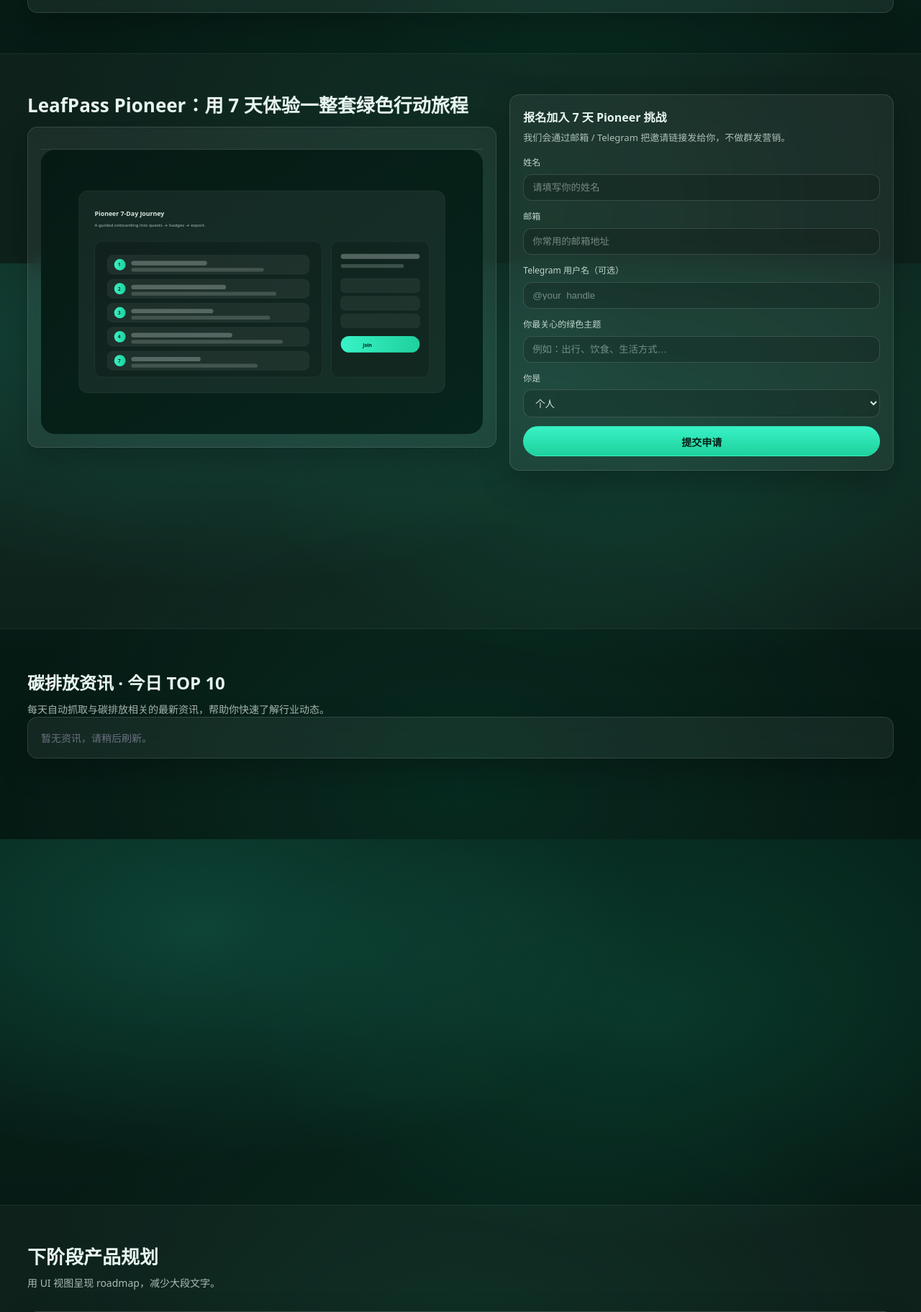
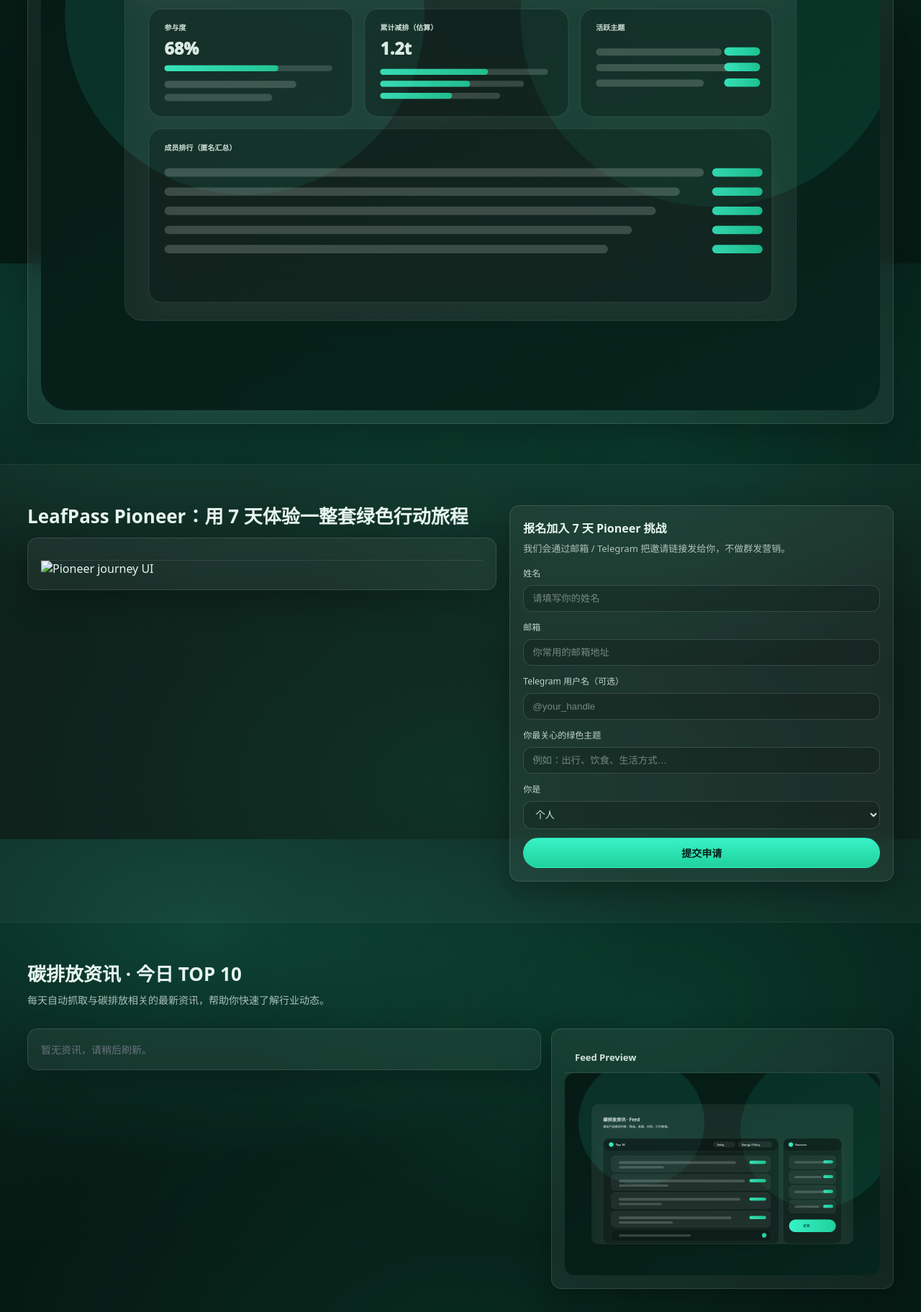
Before and after one commit to suchenyang0910-glitch/greensphere, a FastAPI app: page / in a window 1280 px wide. Shown: the part 2834-4657 px from the top of the page at 72% size. Run offline with FastAPI, Linux system fonts and the light colour scheme; data that the repository does not hold is empty; parts of the project's set-up code (start-up, migrations or seed data) failed here and were passed over; some libraries are stand-ins or nearby versions.

Commit message:
modified:   .env.example 	modified:   app/api/site.py 	modified:   static/style_home.css 	new file:   static/ui/hero_product.svg 	modified:   static/ui/hero_ui.svg 	new file:   static/ui/news_ui.svg 	modified:   static/ui/pioneer_ui.svg 	modified:   static/ui/profile_ui.svg 	modified:   static/ui/roadmap_ui.svg 	modified:   static/ui/steps_ui.svg 	new file:   static/ui/teams_product.svg 	modified:   templates/home.html

```diff
--- a/app/api/site.py
+++ b/app/api/site.py
@@ -27,11 +27,14 @@ templates.env.globals["GS_OFFICIAL_CHANNEL_URL"] = (os.getenv("GS_OFFICIAL_CHANN
 templates.env.globals["GS_COMMUNITY_GROUP_URL"] = (os.getenv("GS_COMMUNITY_GROUP_URL") or "https://t.me/GreenSphere_Community").strip()
 templates.env.globals["GS_HOME_HERO_IMAGE_URL"] = (os.getenv("GS_HOME_HERO_IMAGE_URL") or "https://picsum.photos/seed/greensphere-hero/1400/900.jpg").strip()
 templates.env.globals["GS_HOME_SECTION_IMAGE_URL"] = (os.getenv("GS_HOME_SECTION_IMAGE_URL") or "https://picsum.photos/seed/greensphere-section/1400/900.jpg").strip()
+templates.env.globals["GS_HOME_HERO_PRODUCT_IMAGE_URL"] = (os.getenv("GS_HOME_HERO_PRODUCT_IMAGE_URL") or "/static/ui/hero_product.svg").strip()
+templates.env.globals["GS_HOME_TEAMS_PRODUCT_IMAGE_URL"] = (os.getenv("GS_HOME_TEAMS_PRODUCT_IMAGE_URL") or "/static/ui/teams_product.svg").strip()
 templates.env.globals["GS_HOME_HERO_UI_IMAGE_URL"] = (os.getenv("GS_HOME_HERO_UI_IMAGE_URL") or "/static/ui/hero_ui.svg").strip()
 templates.env.globals["GS_HOME_STEPS_UI_IMAGE_URL"] = (os.getenv("GS_HOME_STEPS_UI_IMAGE_URL") or "/static/ui/steps_ui.svg").strip()
 templates.env.globals["GS_HOME_PROFILE_UI_IMAGE_URL"] = (os.getenv("GS_HOME_PROFILE_UI_IMAGE_URL") or "/static/ui/profile_ui.svg").strip()
 templates.env.globals["GS_HOME_PIONEER_UI_IMAGE_URL"] = (os.getenv("GS_HOME_PIONEER_UI_IMAGE_URL") or "/static/ui/pioneer_ui.svg").strip()
 templates.env.globals["GS_HOME_ROADMAP_UI_IMAGE_URL"] = (os.getenv("GS_HOME_ROADMAP_UI_IMAGE_URL") or "/static/ui/roadmap_ui.svg").strip()
+templates.env.globals["GS_HOME_NEWS_UI_IMAGE_URL"] = (os.getenv("GS_HOME_NEWS_UI_IMAGE_URL") or "/static/ui/news_ui.svg").strip()
 
 site_router = APIRouter()
 
--- a/static/style_home.css
+++ b/static/style_home.css
@@ -255,6 +280,13 @@ h1, h2, h3, h4, p {
 
 .gs-ui-grid-2 {
   grid-template-columns: 1fr 1fr;
+}
+
+.gs-news-grid {
+  display: grid;
+  grid-template-columns: 1.2fr 0.8fr;
+  gap: 14px;
+  align-items: start;
 }
 
 .gs-ui-card {
@@ -553,15 +585,6 @@ h1, h2, h3, h4, p {
   color: rgba(231, 245, 239, 0.96);
 }
 
-.gs-screen {
-  scroll-snap-align: start;
-  scroll-snap-stop: always;
-  min-height: 100vh;
-}
-
-.gs-screen-footer {
-  scroll-snap-align: end;
-}
 
 @media (max-width: 980px) {
   .gs-hero-grid {
--- a/templates/home.html
+++ b/templates/home.html
@@ -68,7 +61,7 @@
   </header>
 
   <!-- Hero -->
-  <section id="hero" class="lp-hero gs-screen">
+  <section id="hero" class="lp-hero">
     <div class="lp-container gs-hero-shell">
       <div class="gs-hero-surface">
         <div class="gs-hero-grid">
@@ -102,7 +114,7 @@
           <div class="gs-hero-right">
             <div class="lp-card gs-hero-media">
               <div class="gs-hero-media-img">
-                <img src="{{ img_src(GS_HOME_HERO_IMAGE_URL) }}" alt="GreenSphere preview" loading="eager" decoding="async">
+                <img src="{{ img_src(GS_HOME_HERO_PRODUCT_IMAGE_URL) }}" alt="GreenSphere preview" loading="eager" decoding="async">
               </div>
               <div class="gs-hero-media-meta">
                 <div class="gs-hero-media-title">LeafPass Preview</div>
@@ -133,7 +145,7 @@
 
 
   <!-- What & How -->
-  <section id="what-how" class="lp-section lp-section-alt gs-screen">
+  <section id="what-how" class="lp-section lp-section-alt">
     <div class="lp-container">
       <div class="lp-section-header">
         <h2 data-i18n="what.title">
@@ -162,7 +174,7 @@
   </section>
 
   <!-- Why / For whom -->
-  <section id="why-for-whom" class="lp-section gs-screen">
+  <section id="why-for-whom" class="lp-section">
     <div class="lp-container">
       <div class="lp-section-header">
         <h2 data-i18n="why.title">为什么先从「简单打卡」开始？</h2>
@@ -183,7 +195,7 @@
           <div class="lp-card gs-ui-card">
             <div class="gs-ui-card-title">For individuals & teams</div>
             <div class="gs-ui-card-img">
-              <img src="{{ img_src(GS_HOME_SECTION_IMAGE_URL) }}" alt="GreenSphere for whom" loading="lazy" decoding="async">
+              <img src="{{ img_src(GS_HOME_TEAMS_PRODUCT_IMAGE_URL) }}" alt="GreenSphere for whom" loading="lazy" decoding="async">
             </div>
           </div>
         </div>
@@ -192,7 +204,7 @@
   </section>
 
   <!-- Pioneer / Waitlist -->
-  <section id="pioneer" class="lp-section lp-section-alt gs-screen">
+  <section id="pioneer" class="lp-section lp-section-alt">
     <div class="lp-container lp-pioneer-grid">
       <div class="lp-pioneer-left">
         <h2 data-i18n="pioneer.title">
@@ -278,12 +290,15 @@
     </div>
   </section>
 
-  <section id="news" class="lp-section gs-screen">
+  <section id="news" class="lp-section">
     <div class="lp-container">
+      <div class="lp-section-header">
         <h2 data-i18n="news.title">碳排放资讯 · 今日 TOP 10</h2>
         <p class="lp-section-subtitle" data-i18n="news.subtitle">
           每天自动抓取与碳排放相关的最新资讯，帮助你快速了解行业动态。
         </p>
+      </div>
+      <div class="gs-news-grid">
         <div class="lp-card">
           {% if news_items and news_items|length > 0 %}
           <ol class="lp-list">
@@ -304,10 +319,17 @@
           </div>
           {% endif %}
         </div>
+        <div class="lp-card gs-ui-card">
+          <div class="gs-ui-card-title">Feed Preview</div>
+          <div class="gs-ui-card-img">
+            <img src="{{ img_src(GS_HOME_NEWS_UI_IMAGE_URL) }}" alt="News UI" loading="lazy" decoding="async">
+          </div>
+        </div>
+      </div>
     </div>
   </section>
 
-  <section id="roadmap" class="lp-section lp-section-alt gs-screen">
+  <section id="roadmap" class="lp-section lp-section-alt">
     <div class="lp-container">
       <div class="lp-section-header">
         <h2 data-i18n="roadmap.title">下阶段产品规划</h2>
@@ -323,7 +345,7 @@
     </div>
   </section>
 
-  <footer class="site-footer gs-screen gs-screen-footer">
+  <footer class="site-footer">
     <div class="lp-container site-footer-inner">
       <div data-i18n="footer.slogan">
         在 Telegram 里记录你的绿色行动，收集 LeafPass 徽章。
```
Also changed, not shown: other parts of static/style_home.css (+32 -1 lines), other parts of templates/home.html (+20 -8 lines), static/ui/hero_product.svg (added), static/ui/hero_ui.svg, static/ui/news_ui.svg (added), static/ui/pioneer_ui.svg, static/ui/profile_ui.svg, static/ui/roadmap_ui.svg, static/ui/steps_ui.svg, static/ui/teams_product.svg (added), 1 other file. Lines whose indentation alone changed are shown as unchanged.
